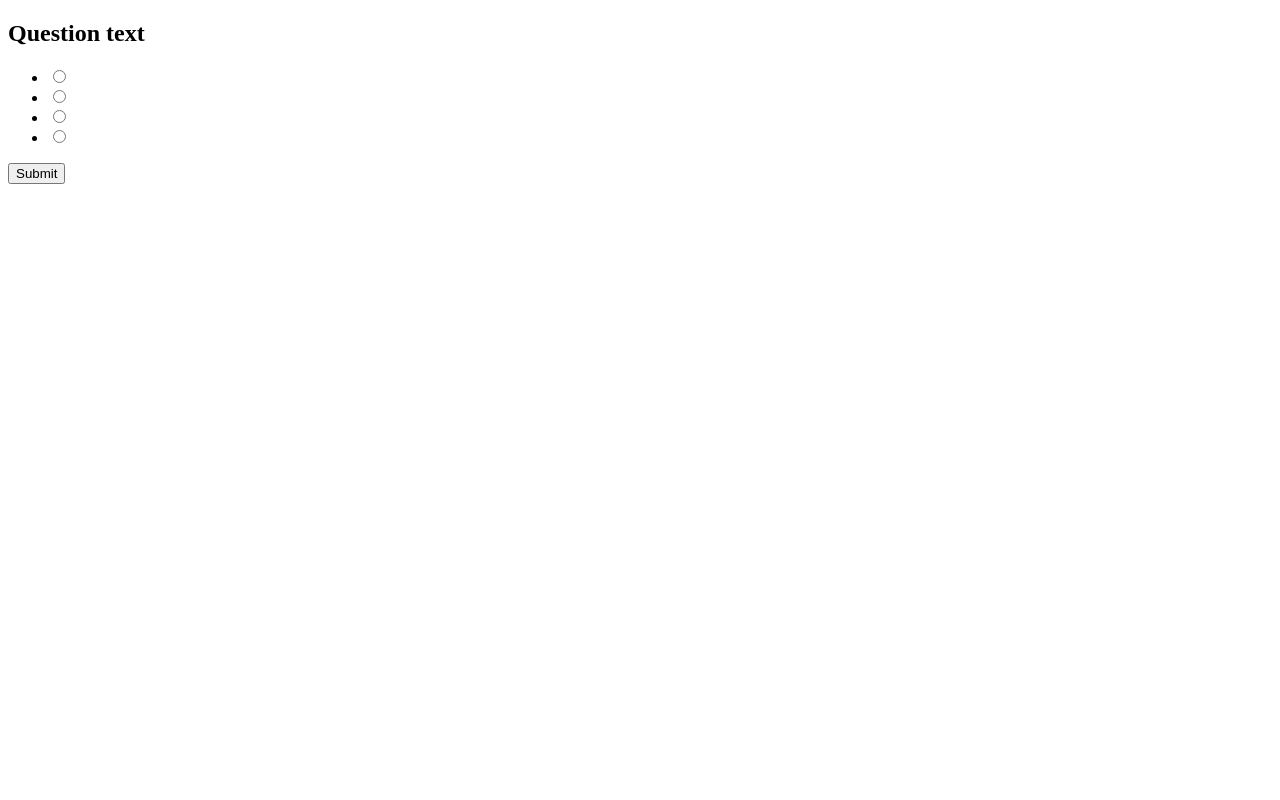
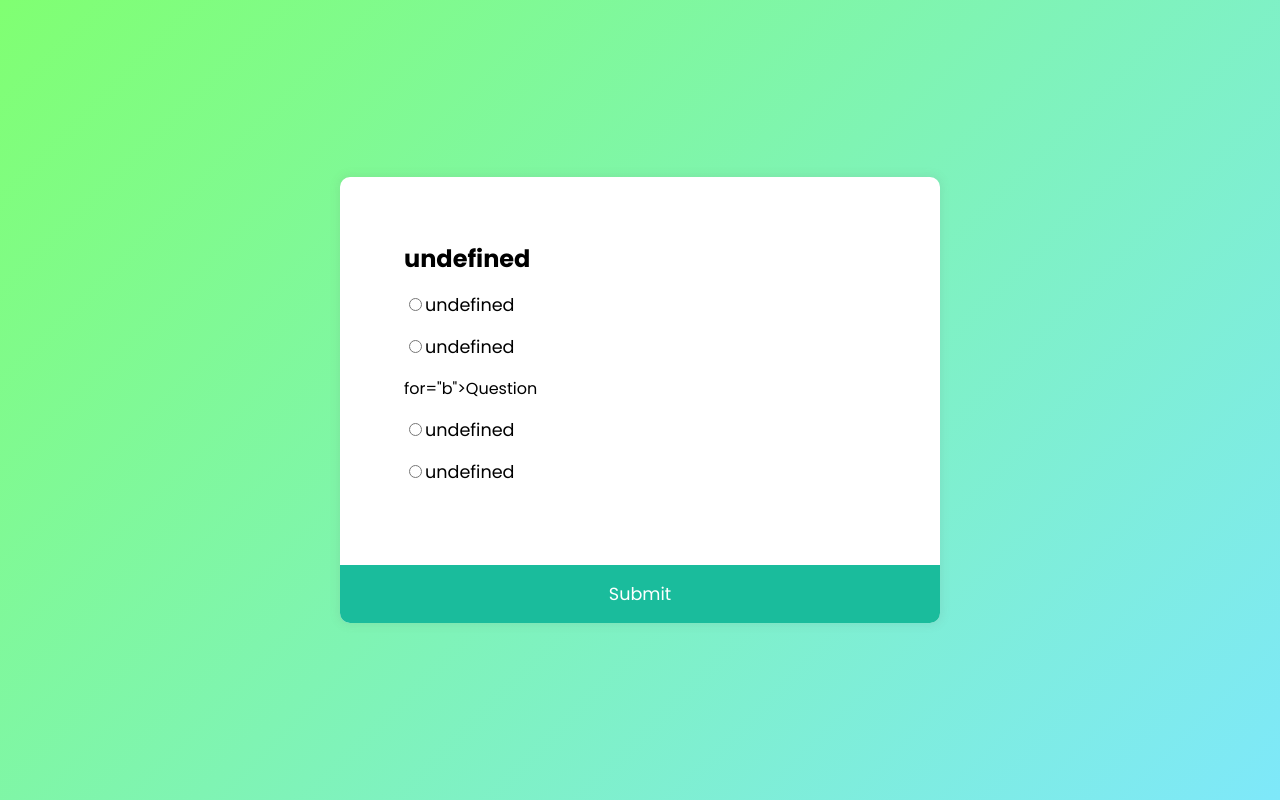
Before and after one commit to SyedAman10/Quiz-App, a plain HTML site: page index.html in a window 1280 px wide. Drawn offline with Linux system fonts and the light colour scheme.

Commit message:
did some js code

```diff
--- a/index.html
+++ b/index.html
@@ -10,14 +10,20 @@
 </head>
 <body>
     <div class="quiz-container">
-        <h2>Question text</h2>
+        <div class="quiz-header">
+
+        <h2 id="question">Question text</h2>
         <ul>
-            <li><input type="radio" id="a" name="answer"><label for="a"></label></input></li>
-            <li><input type="radio" id="b"name="answer"><label for="b"></label></input></li>
-            <li><input type="radio" id="c" name="answer"><label for="c"></label></input></li>
-            <li><input type="radio"  id="d" name="answer"><label for="d"></label></input></li>
+            <li><input type="radio" id="a" name="answer"><label id="a_text"for="a">Question</label></input></li>
+            <li><input type="radio" id="b"name="answer"><label id="b_text"for="b">Question</label></input></li> for="b">Question</label></input></li>
+            <li><input type="radio" id="c" name="answer"><label id="c_text" for="c">Question</label></input></li>
+            <li><input type="radio"  id="d" name="answer"><label id="d_text" for="d">Question</label></input></li>
         </ul>
+
+
+        </div>
         <button>Submit</button>
+
     </div>
 
 </body>
--- a/script.js
+++ b/script.js
@@ -38,3 +38,27 @@ const quizData = [
         correct:'d'
     }
 ];
+
+const questionEl = document.getElementById('question');
+
+const a_text = document.getElementById('a_text');
+const b_text = document.getElementById('b_text');
+const c_text = document.getElementById('c_text');
+const d_text = document.getElementById('d_text');
+
+
+
+let currentQuiz = 0;
+
+loadQuiz();
+function loadQuiz() {
+    const currentQuizData = [currentQuiz];
+
+    questionEl.innerText =currentQuizData.question
+    a_text.innerText = currentQuizData.a;
+    b_text.innerText = currentQuizData.b;
+    c_text.innerText = currentQuizData.c;
+    d_text.innerText = currentQuizData.d;
+
+    currentQuestion++;
+}
--- a/style.css
+++ b/style.css
@@ -0,0 +1,54 @@
+@import url('https://fonts.googleapis.com/css2?family=Poppins:wght@100;400;600;700&display=swap');
+
+* {
+    box-sizing: border-box;
+}
+body{
+    background-color: #7ee8fa;
+    background-image: linear-gradient(315deg, #7ee8fa 0%, #80ff72 100%);
+    margin:0;
+    font-family:'Poppins',sans-serif;
+    min-height:100vh;
+    display:flex;
+    align-items: center;
+    justify-content: center;
+}
+.quiz-container{
+    background-color: #fff;
+    border-radius: 10px;
+    box-shadow: 0 0 10px 2px rgba(100,100, 100,0.1);
+    width: 600px;
+    max-width: 100%;
+    overflow: hidden;
+}
+.quiz-header {
+    padding: 4rem;
+}
+ul {
+    list-style-type: none;
+    padding: 0;
+}
+button {
+    background-color: #1abc9c;
+    display: block;
+    width: 100%;
+    padding:1rem;
+    color: white;
+    font-family: inherit;
+    border: none;
+    font-size:1.1rem;
+    cursor: pointer;
+
+}
+button:hover{
+    background-color: #0097e6;
+}
+h2{
+    margin: 0;
+}
+ul li {
+    margin: 1rem 0;
+    font-size: 1.1rem;
+    cursor: pointer;
+    font-weight: normal;
+}
```
